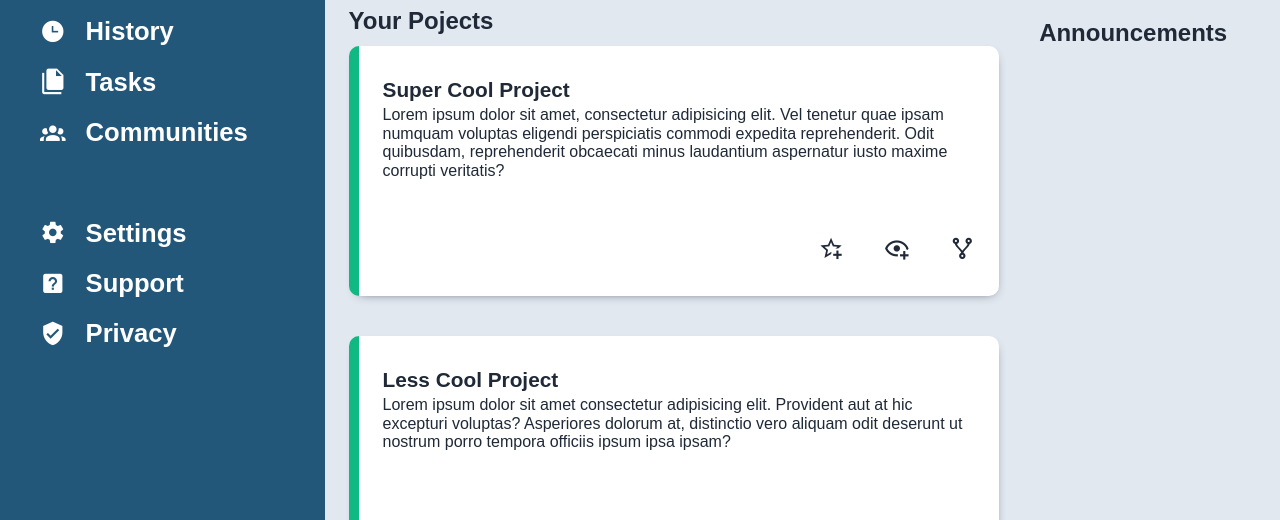
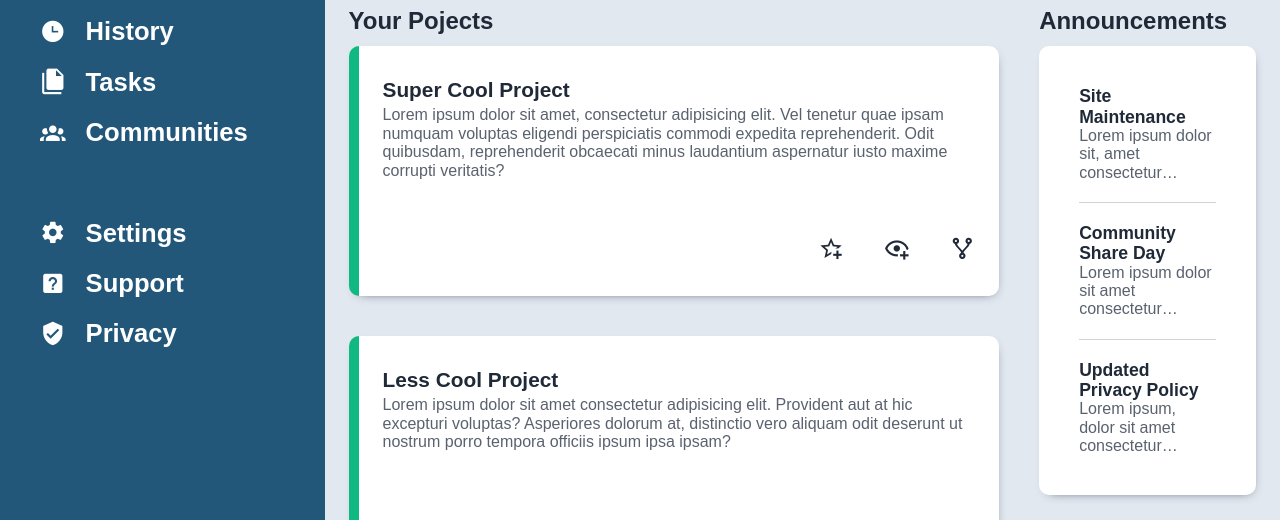
Before and after one commit to Marutovsky/admin-dashboard, a plain HTML site: page index.html in a window 1280 px wide. Shown: the part 280-800 px from the top of the page. Drawn offline with Linux system fonts and the light colour scheme; a web font is replaced by a local one.

Commit message:
Add styling to announcements section

```diff
--- a/css/style.css
+++ b/css/style.css
@@ -4,6 +4,7 @@
   --color-sidebar-bg: #22577A;
   --color-content-bg: #e2e8f0;
   --color-content-font: #1f2937;
+  --color-paragraph: #5a626f;
   --color-accent: #10B981;
   --color-white: #fff;
 }
@@ -32,6 +33,10 @@ body {
 
   & h4 {
     font-size: 1.3rem;
+  }
+
+  & h5 {
+   font-size: 1.1rem;
   }
 }
 
@@ -232,6 +237,7 @@ body {
 
     & p {
       margin: 4px 0;
+      color: var(--color-paragraph);
     }
 
     & div {
@@ -243,3 +249,36 @@ body {
     }
   }
 }
+
+.announcements h3 {
+  margin: 12px 0;
+}
+
+.announcements-card {
+  background-color: var(--color-white);
+  padding: 20px 40px;
+  border-radius: 10px;
+  box-shadow: 2px 4px 12px -8px var(--color-content-font);
+
+  & div {
+    padding: 20px 0;
+    border-bottom: 1px solid lightgray;
+  }
+
+  & div:last-child {
+    border: none;
+  }
+
+  & h5,
+  p {
+    margin: 0;
+  }
+
+  & p {
+    color: var(--color-paragraph);
+    overflow: hidden;
+    display: -webkit-box;
+    -webkit-line-clamp: 3;
+    -webkit-box-orient: vertical;
+  }
+}
--- a/index.html
+++ b/index.html
@@ -111,6 +111,20 @@
       </div>
       <div class="announcements">
         <h3>Announcements</h3>
+        <div class="announcements-card">
+          <div>
+            <h5>Site Maintenance</h5>
+            <p>Lorem ipsum dolor sit, amet consectetur adipisicing elit. Consectetur optio saepe repudiandae rerum inventore! Tenetur, nam necessitatibus. Culpa, facere eaque voluptates aperiam totam laboriosam consequatur atque ipsa modi eius cumque!</p>
+          </div>
+          <div>
+            <h5>Community Share Day</h5>
+            <p>Lorem ipsum dolor sit amet consectetur adipisicing elit. Provident quaerat reiciendis expedita eligendi porro obcaecati perferendis adipisci nobis. Officiis suscipit, in tenetur nisi illo omnis labore ducimus facere fugit. Ipsam.</p>
+          </div>
+          <div>
+            <h5>Updated Privacy Policy</h5>
+            <p>Lorem ipsum, dolor sit amet consectetur adipisicing elit. Quo deleniti cum veritatis laboriosam, numquam similique odio iusto obcaecati molestias vero eius optio omnis cumque fugit consectetur! Voluptatem doloremque beatae delectus.</p>
+          </div>
+        </div>
       </div>
       <div class="trending">
         <h3>Trending</h3>
```
